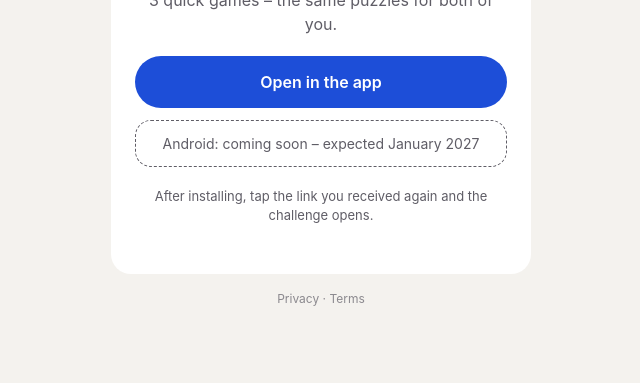
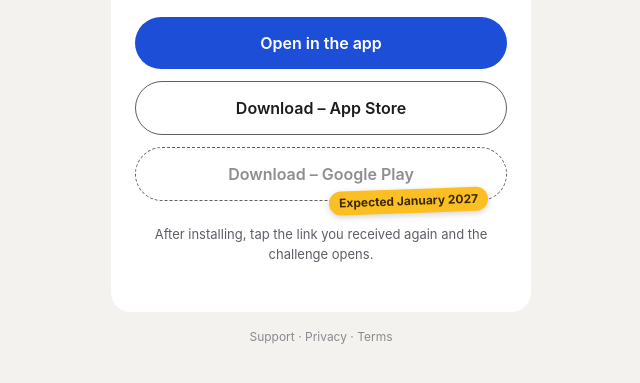
Before and after one commit to FutureDotSoft/FutureDotSoft.github.io, a plain HTML site: page i/index.html in a window 1280 px wide. Shown: the part 331-714 px from the top of the page, without its empty margins (319-959 px from the left). Drawn offline with Linux system fonts and the light colour scheme.

Commit message:
Meghívó: App Store gomb, Google Play hamarosan-címkével, Segítség link
Co-Authored-By: Claude Opus 5.5 <noreply@anthropic.com>

```diff
--- a/i/index.html
+++ b/i/index.html
@@ -21,8 +21,13 @@
   a.btn { display:block; padding:14px; border-radius:999px; text-decoration:none; font-weight:600; margin-top:12px; }
   a.primary { background:var(--accent); color:#fff; }
   a.secondary { border:1.5px solid var(--muted); color:var(--fg); }
-  .soon { display:block; padding:12px 14px; border-radius:16px; margin-top:12px; font-size:14px;
-          border:1.5px dashed var(--muted); color:var(--muted); }
+  /* Még nem elérhető áruház: halvány, nem kattintható gomb, alul ráhelyezett „várhatóan” címkével. */
+  .soon { position:relative; display:block; padding:14px; border-radius:999px; margin:12px 0 24px; font-weight:600;
+          border:1.5px dashed var(--muted); cursor:default; }
+  .soon .label { color:var(--muted); opacity:.7; }
+  .soon .badge { position:absolute; right:18px; bottom:0; transform:translateY(55%) rotate(-2deg);
+                 padding:3px 10px; border-radius:999px; font-size:12px; font-weight:700; white-space:nowrap;
+                 background:#fbbf24; color:#3b2a00; box-shadow:0 2px 6px rgba(0,0,0,.18); }
   .hint { font-size:13px; margin-top:20px; }
   .logo { width:72px; height:72px; border-radius:16px; }
   footer { font-size:12px; margin-top:16px; color:var(--muted); opacity:.7; }
@@ -38,16 +43,20 @@
   <p data-t="body">3 gyors játék, mindkettőtöknek ugyanazok a pályák.</p>
   <div class="code" id="code"></div>
   <a class="btn primary" id="open" data-t="open">Megnyitás az appban</a>
-  <a class="btn secondary" id="ios" hidden data-t="ios">Letöltés – App Store</a>
+  <a class="btn secondary" id="ios" data-t="ios">Letöltés – App Store</a>
   <a class="btn secondary" id="android" hidden data-t="android">Letöltés – Google Play</a>
-  <div class="soon" id="android-soon" hidden data-t="soon">Android: hamarosan – várhatóan 2027 januárjában</div>
+  <div class="soon" id="android-soon" aria-disabled="true">
+    <span class="label" data-t="android">Letöltés – Google Play</span>
+    <span class="badge" data-t="soon">Várhatóan 2027 januárjában</span>
+  </div>
   <p class="hint" data-t="hint">Letöltés után koppints újra a kapott linkre, és a kihívás megnyílik.</p>
 </main>
 <footer>
-  <a href="../privacy/" data-t="privacy">Adatvédelem</a> · <a href="../terms/" data-t="terms">Felhasználási feltételek</a>
+  <a href="../support/" data-t="support">Segítség</a> · <a href="../privacy/" data-t="privacy">Adatvédelem</a> · <a href="../terms/" data-t="terms">Felhasználási feltételek</a>
 </footer>
 <script>
-  // Letöltési linkek: kiadás előtt TestFlight; amíg üres, a gomb rejtve marad.
+  // Letöltési linkek. Az App Store gomb mindig látszik (amíg nincs link, nem kattintható); a Google Play
+  // helyén a „hamarosan” felirat áll, amíg nincs ANDROID_URL.
   const IOS_URL = '';
   const ANDROID_URL = '';
 
@@ -56,69 +65,69 @@
     en: { doc: 'Mind Duel – invite', title: 'You have been challenged!',
           body: '3 quick games – the same puzzles for both of you.', open: 'Open in the app',
           ios: 'Download – App Store', android: 'Download – Google Play',
-          soon: 'Android: coming soon – expected January 2027',
+          soon: 'Expected January 2027',
           hint: 'After installing, tap the link you received again and the challenge opens.',
-          privacy: 'Privacy', terms: 'Terms' },
+          support: 'Support', privacy: 'Privacy', terms: 'Terms' },
     de: { doc: 'Mind Duel – Einladung', title: 'Du wurdest herausgefordert!',
           body: '3 schnelle Spiele – für euch beide dieselben Rätsel.', open: 'In der App öffnen',
           ios: 'Herunterladen – App Store', android: 'Herunterladen – Google Play',
-          soon: 'Android: bald verfügbar – voraussichtlich Januar 2027',
+          soon: 'Voraussichtlich Januar 2027',
           hint: 'Tippe nach der Installation erneut auf den erhaltenen Link, dann öffnet sich die Herausforderung.',
-          privacy: 'Datenschutz', terms: 'Nutzungsbedingungen' },
+          support: 'Hilfe', privacy: 'Datenschutz', terms: 'Nutzungsbedingungen' },
     es: { doc: 'Mind Duel – invitación', title: '¡Te han desafiado!',
           body: '3 juegos rápidos: los mismos retos para los dos.', open: 'Abrir en la app',
           ios: 'Descargar – App Store', android: 'Descargar – Google Play',
-          soon: 'Android: muy pronto – previsto para enero de 2027',
+          soon: 'Previsto: enero de 2027',
           hint: 'Después de instalarla, vuelve a tocar el enlace que recibiste y se abrirá el desafío.',
-          privacy: 'Privacidad', terms: 'Términos' },
+          support: 'Ayuda', privacy: 'Privacidad', terms: 'Términos' },
     fr: { doc: 'Mind Duel – invitation', title: 'Un défi pour toi !',
           body: '3 jeux rapides – les mêmes énigmes pour vous deux.', open: 'Ouvrir dans l’app',
           ios: 'Télécharger – App Store', android: 'Télécharger – Google Play',
-          soon: 'Android : bientôt disponible – prévu en janvier 2027',
+          soon: 'Prévu en janvier 2027',
           hint: 'Après l’installation, touche à nouveau le lien reçu et le défi s’ouvrira.',
-          privacy: 'Confidentialité', terms: 'Conditions' },
+          support: 'Aide', privacy: 'Confidentialité', terms: 'Conditions' },
     pt: { doc: 'Mind Duel – convite', title: 'Um desafio para você!',
           body: '3 jogos rápidos – os mesmos desafios para vocês dois.', open: 'Abrir no app',
           ios: 'Baixar – App Store', android: 'Baixar – Google Play',
-          soon: 'Android: em breve – previsto para janeiro de 2027',
+          soon: 'Previsto: janeiro de 2027',
           hint: 'Depois de instalar, toque de novo no link recebido e o desafio vai abrir.',
-          privacy: 'Privacidade', terms: 'Termos' },
+          support: 'Ajuda', privacy: 'Privacidade', terms: 'Termos' },
     it: { doc: 'Mind Duel – invito', title: 'Hai ricevuto una sfida!',
           body: '3 giochi veloci – gli stessi rompicapi per entrambi.', open: 'Apri nell’app',
           ios: 'Scarica – App Store', android: 'Scarica – Google Play',
-          soon: 'Android: in arrivo – previsto a gennaio 2027',
+          soon: 'Previsto a gennaio 2027',
           hint: 'Dopo l’installazione, tocca di nuovo il link ricevuto e la sfida si aprirà.',
-          privacy: 'Privacy', terms: 'Termini' },
+          support: 'Assistenza', privacy: 'Privacy', terms: 'Termini' },
     pl: { doc: 'Mind Duel – zaproszenie', title: 'Masz wyzwanie!',
           body: '3 szybkie gry – te same łamigłówki dla was obojga.', open: 'Otwórz w aplikacji',
           ios: 'Pobierz – App Store', android: 'Pobierz – Google Play',
-          soon: 'Android: wkrótce – planowo w styczniu 2027',
+          soon: 'Planowo: styczeń 2027',
           hint: 'Po instalacji dotknij ponownie otrzymanego linku, a wyzwanie się otworzy.',
-          privacy: 'Prywatność', terms: 'Regulamin' },
+          support: 'Pomoc', privacy: 'Prywatność', terms: 'Regulamin' },
     ro: { doc: 'Mind Duel – invitație', title: 'Ai primit o provocare!',
           body: '3 jocuri rapide – aceleași puzzle-uri pentru amândoi.', open: 'Deschide în aplicație',
           ios: 'Descarcă – App Store', android: 'Descarcă – Google Play',
-          soon: 'Android: în curând – estimat în ianuarie 2027',
+          soon: 'Estimat: ianuarie 2027',
           hint: 'După instalare, atinge din nou linkul primit și provocarea se va deschide.',
-          privacy: 'Confidențialitate', terms: 'Termeni' },
+          support: 'Ajutor', privacy: 'Confidențialitate', terms: 'Termeni' },
     cs: { doc: 'Mind Duel – pozvánka', title: 'Máš výzvu!',
           body: '3 rychlé hry – stejné hádanky pro oba.', open: 'Otevřít v aplikaci',
           ios: 'Stáhnout – App Store', android: 'Stáhnout – Google Play',
-          soon: 'Android: již brzy – předpoklad leden 2027',
+          soon: 'Předpoklad: leden 2027',
           hint: 'Po instalaci znovu klepni na obdržený odkaz a výzva se otevře.',
-          privacy: 'Soukromí', terms: 'Podmínky' },
+          support: 'Nápověda', privacy: 'Soukromí', terms: 'Podmínky' },
     nl: { doc: 'Mind Duel – uitnodiging', title: 'Je bent uitgedaagd!',
           body: '3 snelle spellen – dezelfde puzzels voor jullie allebei.', open: 'Openen in de app',
           ios: 'Downloaden – App Store', android: 'Downloaden – Google Play',
-          soon: 'Android: binnenkort – verwacht in januari 2027',
+          soon: 'Verwacht in januari 2027',
           hint: 'Tik na het installeren opnieuw op de ontvangen link, dan opent de uitdaging.',
-          privacy: 'Privacy', terms: 'Voorwaarden' },
+          support: 'Hulp', privacy: 'Privacy', terms: 'Voorwaarden' },
     tr: { doc: 'Mind Duel – davet', title: 'Sana meydan okundu!',
           body: '3 hızlı oyun – ikiniz için de aynı bulmacalar.', open: 'Uygulamada aç',
           ios: 'İndir – App Store', android: 'İndir – Google Play',
-          soon: 'Android: yakında – Ocak 2027’de bekleniyor',
+          soon: 'Ocak 2027’de bekleniyor',
           hint: 'Yükledikten sonra aldığın bağlantıya tekrar dokun, meydan okuma açılacak.',
-          privacy: 'Gizlilik', terms: 'Koşullar' },
+          support: 'Destek', privacy: 'Gizlilik', terms: 'Koşullar' },
   };
   // A böngésző nyelvi sorrendjéből az első, amit ismerünk.
   const lang = (navigator.languages || [navigator.language]).map(l => l.slice(0, 2).toLowerCase())
@@ -133,11 +142,11 @@
   const valid = /^[A-Z0-9]{6}$/.test(code);
   document.getElementById('code').textContent = valid ? code : '';
   document.getElementById('open').href = valid ? 'minduel://i?c=' + code : '#';
-  const ua = navigator.userAgent;
-  if (IOS_URL && !/Android/i.test(ua)) { const a = document.getElementById('ios'); a.href = IOS_URL; a.hidden = false; }
-  if (!/iPhone|iPad/i.test(ua)) {
-    if (ANDROID_URL) { const a = document.getElementById('android'); a.href = ANDROID_URL; a.hidden = false; }
-    else document.getElementById('android-soon').hidden = false; // iOS-en előbb jelenik meg
+  // Mindkét áruház látszik, eszköztől függetlenül, hogy egyértelmű legyen, hol érhető el az app.
+  if (IOS_URL) document.getElementById('ios').href = IOS_URL;
+  if (ANDROID_URL) {
+    const a = document.getElementById('android'); a.href = ANDROID_URL; a.hidden = false;
+    document.getElementById('android-soon').hidden = true;
   }
 </script>
 </body>
```
